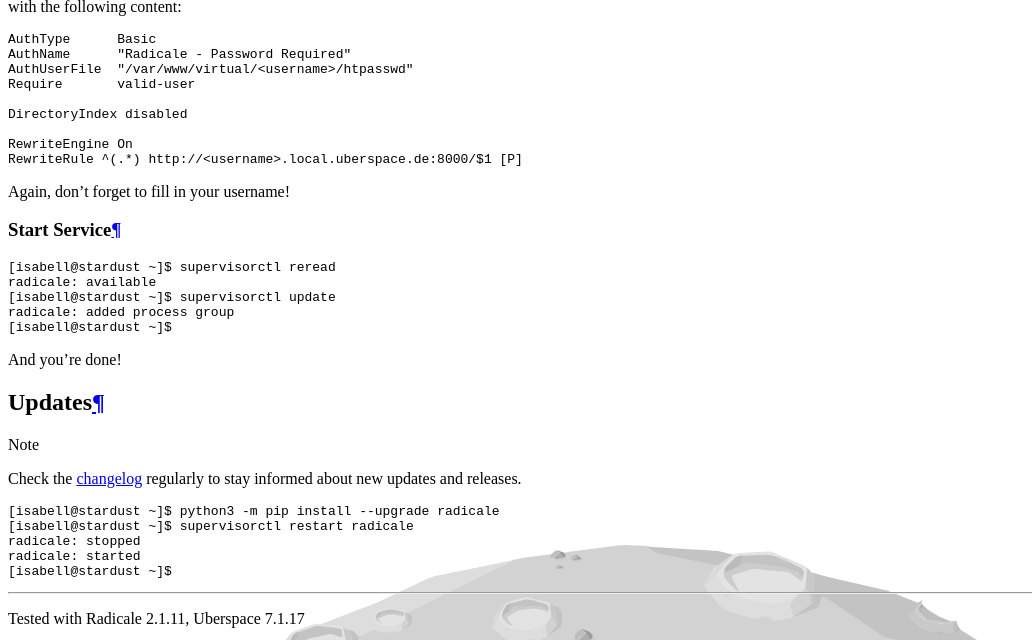
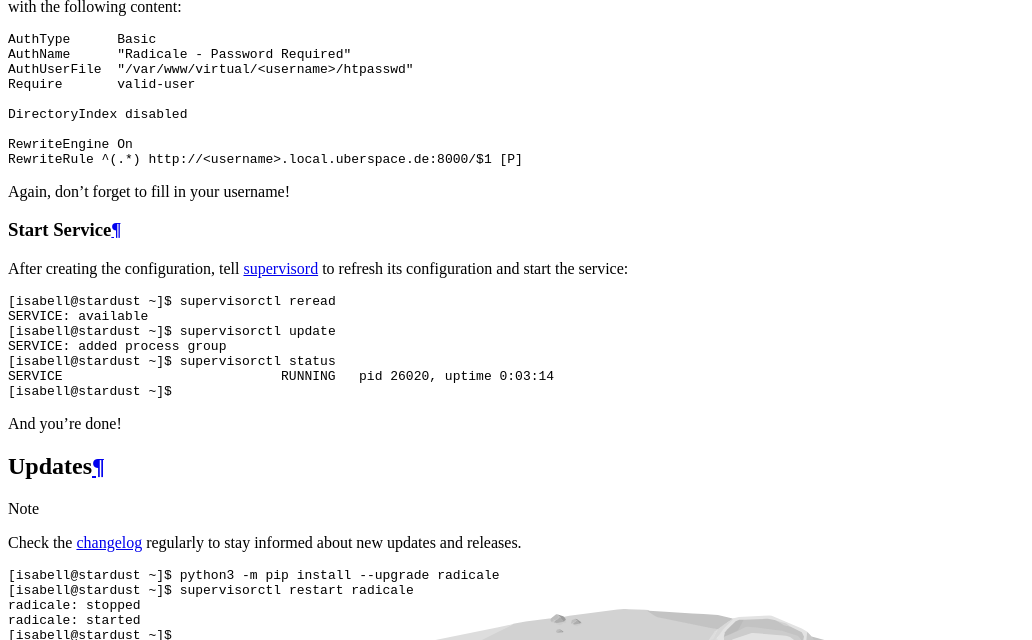
Before and after one commit to Uberspace/lab, a Sphinx documentation site: the page built from source/guide_radicale.rst, in a window 1280 px wide and 900 px high, scrolled down 4833 px, cut to the strip 0-640 px from the top of the window. Shown: the whole strip, without its empty margins (0-1032 px from the left). Built offline with Sphinx 7.4.7 and the Read the Docs theme 2.0.0, drawn with Linux system fonts in a browser that asks for light colours; some of the changed lines change nothing that is shown.

Commit message:
changed to supervisord snippet

```diff
--- a/source/guide_radicale.rst
+++ b/source/guide_radicale.rst
@@ -182,13 +182,7 @@
 Start Service
 -------------
 
-.. code-block:: console
-
-  [isabell@stardust ~]$ supervisorctl reread
-  radicale: available
-  [isabell@stardust ~]$ supervisorctl update
-  radicale: added process group
-  [isabell@stardust ~]$
+.. include:: includes/supervisord.rst
 
 And you're done!
 
```
